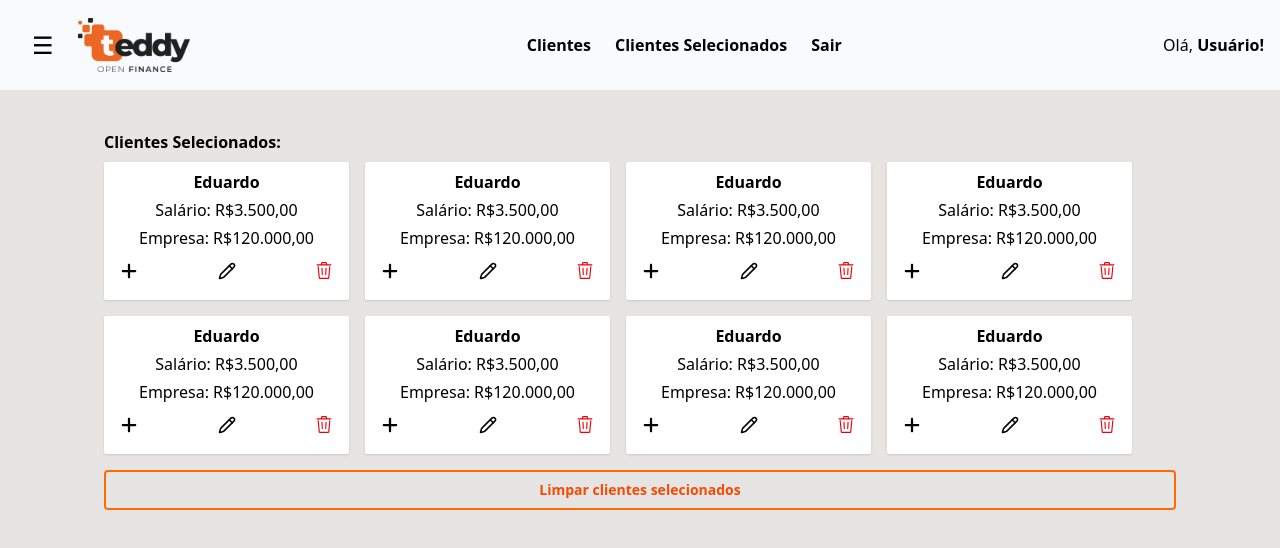
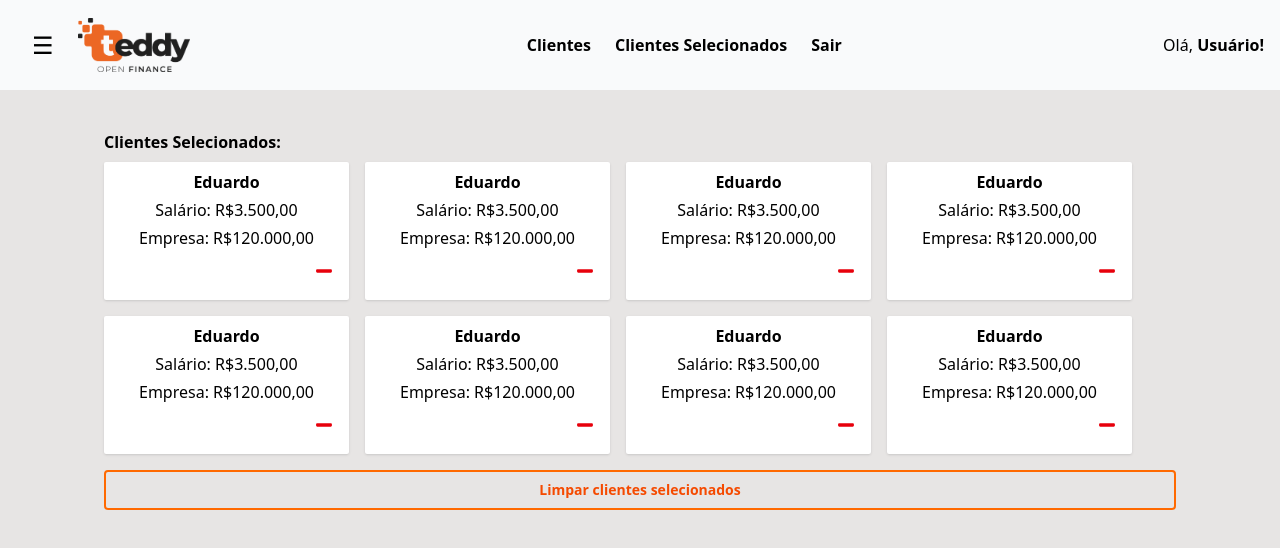
Before and after one commit to hallyssonmateus/Sist_Cadas_Usuarios-React-, a React (Vite) app: page /clients-selected in a window 1280 px wide. Shown: the top 548 px of the page. Built offline with nearby package versions, Linux system fonts and the light colour scheme.

Commit message:
feat: Create CardSelectClients component for selected clients list

```diff
--- /dev/null
+++ b/src/components/CardSelectClients.tsx
@@ -0,0 +1,16 @@
+import { FaMinus } from "react-icons/fa";
+
+export default function CardSelectClients() {
+ return (
+   <div className="card bg-white w-[245px] h-[138px] p-2 rounded-xs shadow-sm flex flex-col justify- items-center gap-1">
+        <h2 className="font-bold">Eduardo</h2>
+                <p>Salário: R$3.500,00</p>
+                <p>Empresa: R$120.000,00</p>
+                <div className="flex justify-end p-2 w-full">
+                    <button className="text-red-600 text-lg cursor-pointer">
+                        <FaMinus />
+                    </button>
+                </div>
+   </div>
+ );
+}
--- a/src/pages/ClientsListPage.tsx
+++ b/src/pages/ClientsListPage.tsx
@@ -3,6 +3,7 @@ import Navbar from "../components/Navbar";
 
 
 export default function ClientsList() {
+
  return (
    <div className="bg-stone-200">
     <Navbar />
@@ -31,9 +32,11 @@ export default function ClientsList() {
             <CardClients />
             <CardClients />
         </div>
-        <button className="mt-4 p-2 text-sm font-bold cursor-pointer text-orange-600 text-bold w-full border-2 border border-orange-500 rounded-sm ">
+        <button className="mt-4 p-2 text-sm font-bold cursor-pointer text-orange-600 text-bold w-full border-2 border border-orange-500 rounded-sm">
             Criar cliente
         </button>
+        {/* Modal */}
+
     </section>
    </div>
  );
--- a/src/pages/ClientsSelectedPage.tsx
+++ b/src/pages/ClientsSelectedPage.tsx
@@ -1,4 +1,4 @@
-import CardClients from "../components/CardClients";
+import CardSelectClients from "../components/CardSelectClients";
 import Navbar from "../components/Navbar";
 
 export default function ClientsSelected() {
@@ -10,14 +10,14 @@ export default function ClientsSelected() {
       <h1 className="font-bold">Clientes Selecionados:</h1>
       {/* Selected Clients List Cards*/}
       <div className="w-full flex flex-wrap gap-4 mt-2">
-        <CardClients />
-        <CardClients />
-        <CardClients />
-        <CardClients />
-        <CardClients />
-        <CardClients />
-        <CardClients />
-        <CardClients />
+        <CardSelectClients />
+        <CardSelectClients />
+        <CardSelectClients />
+        <CardSelectClients />
+        <CardSelectClients />
+        <CardSelectClients />
+        <CardSelectClients />
+        <CardSelectClients />
       </div>
       {/* Button Inferior */}
       <button className="mt-4 p-2 text-sm font-bold cursor-pointer text-orange-600 text-bold w-full border-2 border border-orange-500 rounded-sm ">
```
